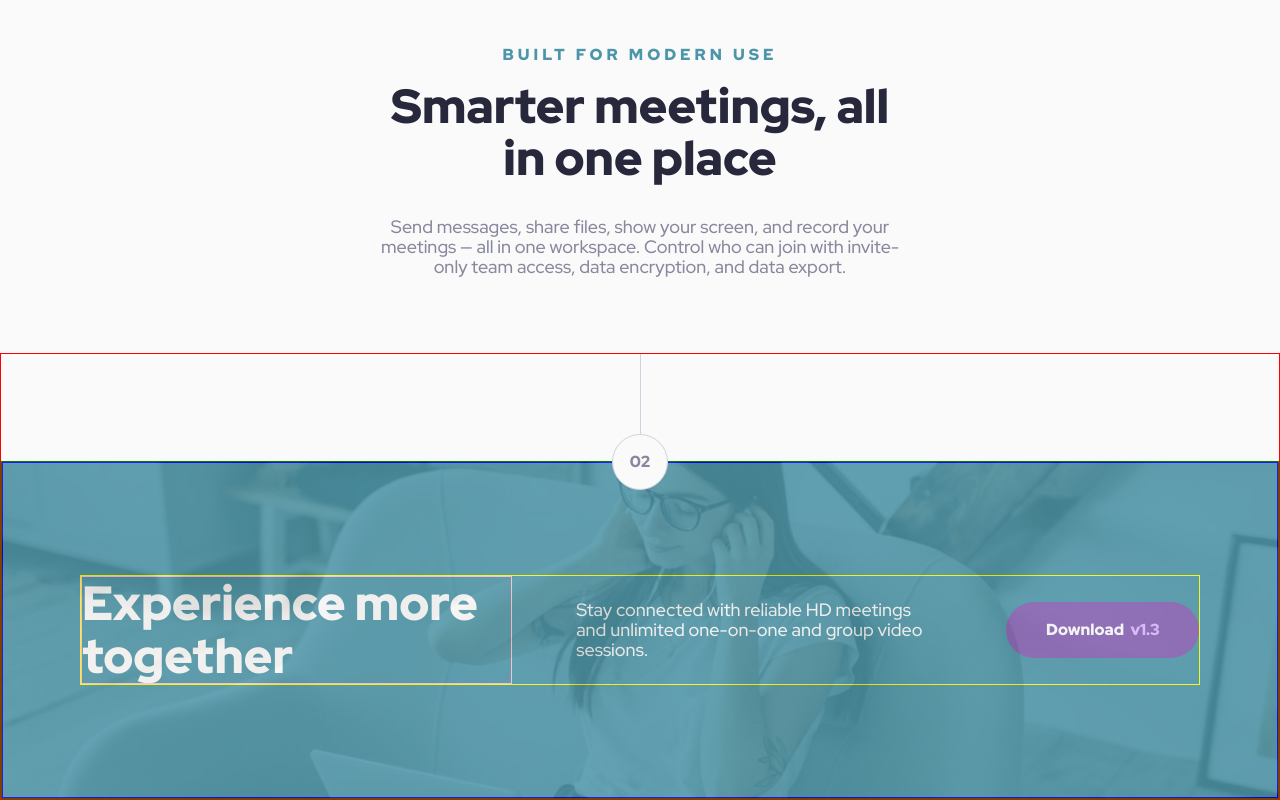
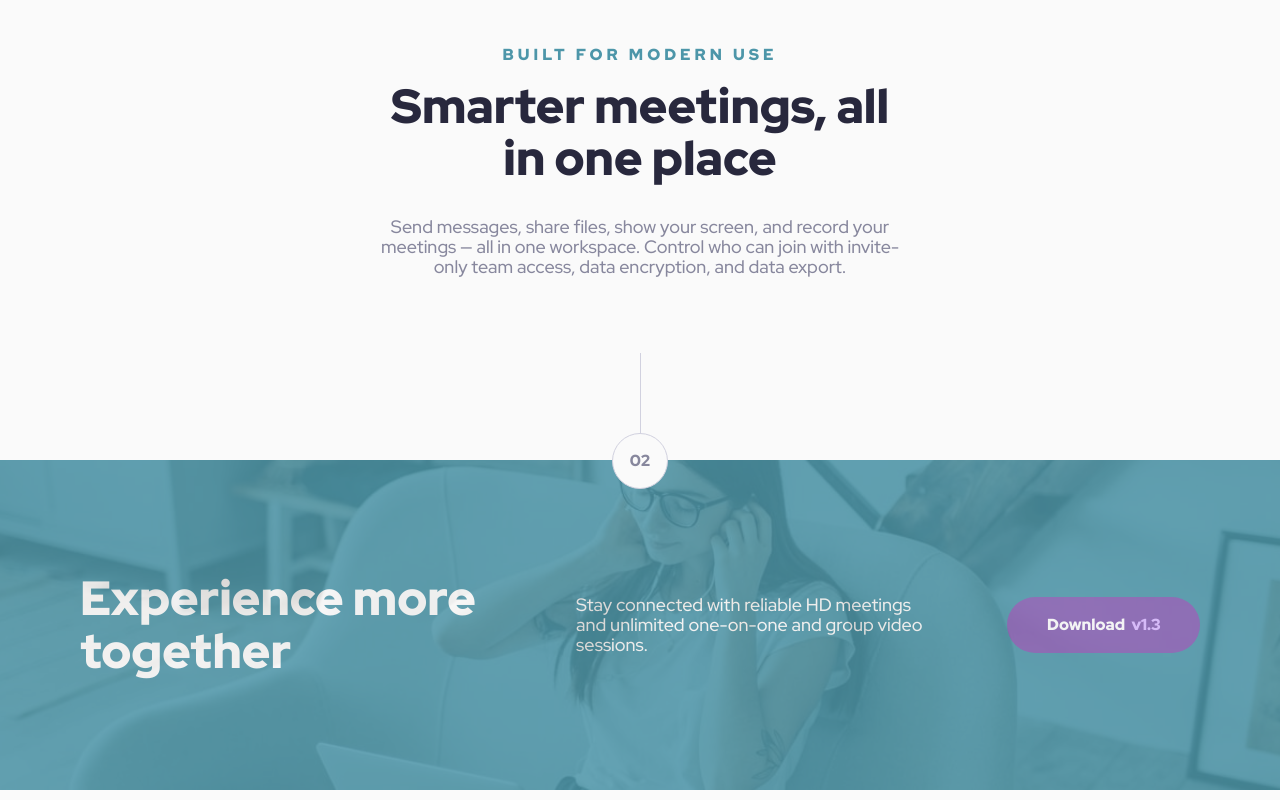
Before and after one commit to Ferdiansyahmulyadi/meet-landing-page, a website: page index.html in a window 1280 px wide. Shown: the part 1126-1926 px from the top of the page. Drawn offline with Linux system fonts and the light colour scheme.

Commit message:
challenge completed

```diff
--- a/scss/style.scss
+++ b/scss/style.scss
@@ -639,7 +639,6 @@ footer {
       flex-direction: column;
       align-items: center;
       padding: 0;
-      border: 1px solid red;
 
       .footer-bg-image {
         width: 100%;
@@ -649,7 +648,6 @@ footer {
         padding: 0;
         margin-top: rem-calc(-29);
         z-index: -1;
-        border: 1px solid green;
 
         .footer-bg-color {
           width: 100%;
@@ -659,7 +657,6 @@ footer {
           background-color: get-color('cyan', '600');
           opacity: 0.85;
           padding: rem-calc(112) rem-calc(80);
-          border: 1px solid blue;
 
           .footer-cta {
             width: rem-calc(1120);
@@ -668,14 +665,12 @@ footer {
             align-items: center;
             gap: rem-calc(64);
             padding: 0;
-            border: 1px solid yellow;
 
             .footer-h2 {
               width: 80%;
               @include typography('text-preset-2-red-hat-display-black');
               color: get-color('white', 'white');
               text-align: left;
-              border: 1px solid pink;
             }
 
             .footer-text {
```
Also changed, not shown: css/style.css.
